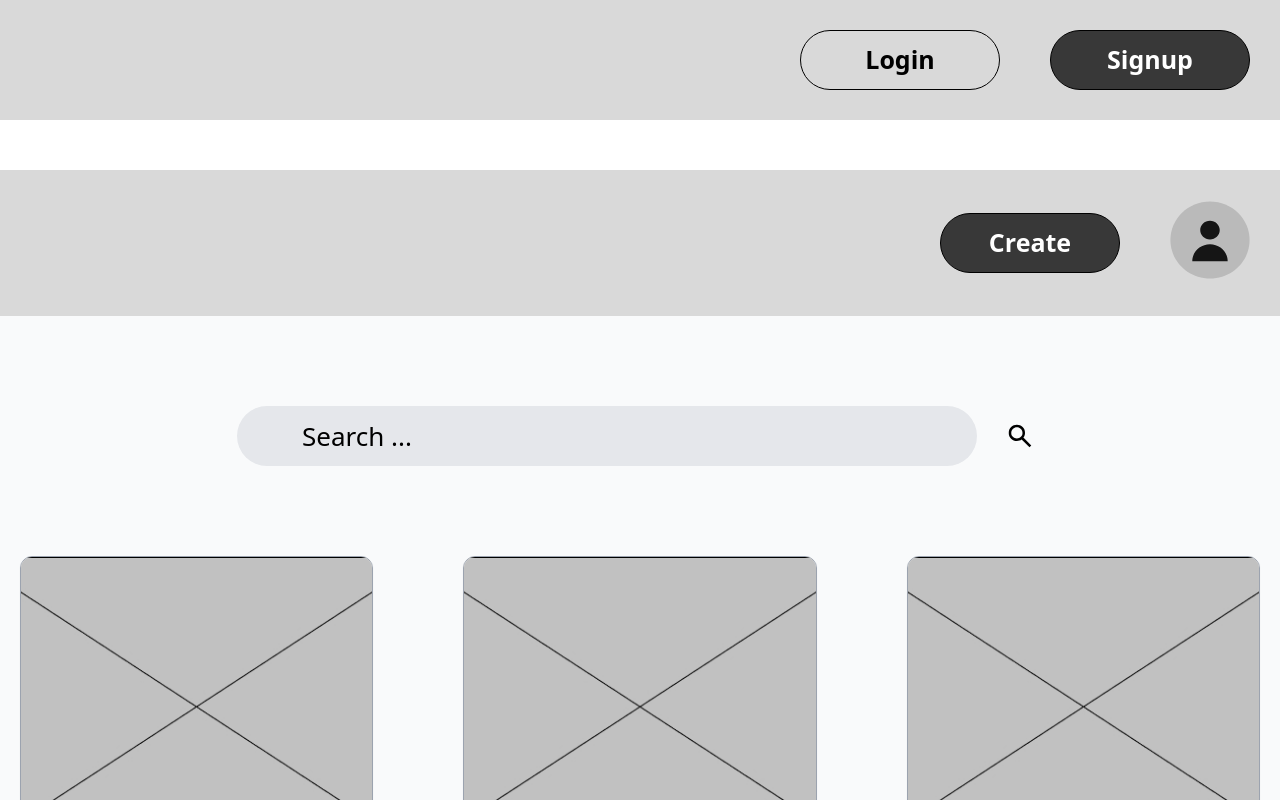
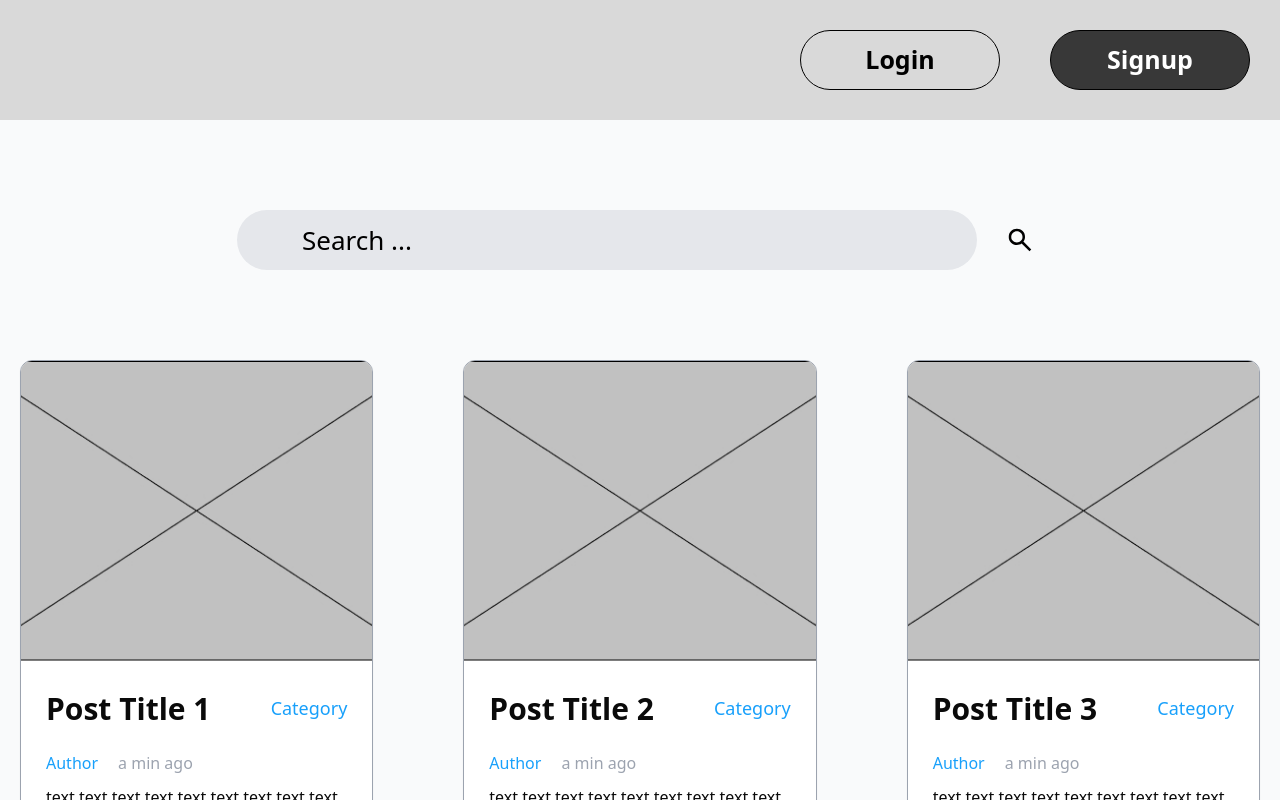
Before and after one commit to if-document/teamdev_21_1, a Next.js app: page / in a window 1280 px wide. Shown: the top 800 px of the page. Built offline with nearby package versions, Linux system fonts and the light colour scheme.

Commit message:
コードレビュー対応

```diff
--- a/src/app/layout.tsx
+++ b/src/app/layout.tsx
@@ -25,8 +25,8 @@ export default function RootLayout({
 }>) {
   return (
     <html lang="en">
-      <Header />
       <body className={`${geistSans.variable} ${geistMono.variable}`}>
+        <Header />
         {children}
       </body>
     </html>
--- a/src/components/header/Header.tsx
+++ b/src/components/header/Header.tsx
@@ -6,31 +6,14 @@ import Link from "next/link";
 
 export default function Header() {
   const [isOpen, setIsOpen] = useState(false);
+  // 認証機能ができたら消す
+  const [isAuthenticated, setIsAuthenticated] = useState(false);
 
   return (
-    <>
-      <header className="bg-[#D9D9D9]">
-        {/* 未認証 */}
-        <div className="max-w-[2055px] mx-auto py-[30px] px-[30px]">
-          <div className="flex justify-end items-center gap-x-[50px]">
-            <Link
-              className="flex justify-center items-center flex-col text-[25px] font-bold text-black border border-black w-[200px] rounded-full h-[60px] hover:opacity-70 transition duration-200 ease-in-out"
-              href="/login"
-            >
-              Login
-            </Link>
-            <Link
-              className="flex justify-center items-center flex-col text-[25px] font-bold text-white border border-black w-[200px] rounded-full h-[60px] bg-[#383838] hover:opacity-70 transition duration-200 ease-in-out"
-              href="/signup"
-            >
-              Signup
-            </Link>
-          </div>
-        </div>
-      </header>
-      <header className="bg-[#D9D9D9] mt-[50px]">
-        {/* 認証済 */}
-        <div className="max-w-[2055px] mx-auto py-[30px] px-[30px]">
+    <header className="bg-[#D9D9D9]">
+      <div className="max-w-[2055px] mx-auto py-[30px] px-[30px]">
+        {isAuthenticated ? (
+          // 認証済
           <div className="flex justify-end items-center gap-x-[50px]">
             <Link
               className="flex justify-center items-center flex-col text-[25px] font-bold text-white border border-black w-[180px] rounded-full h-[60px] bg-[#383838] hover:opacity-70 transition duration-200 ease-in-out"
@@ -64,8 +47,24 @@ export default function Header() {
               )}
             </div>
           </div>
-        </div>
-      </header>
-    </>
+        ) : (
+          // 未認証
+          <div className="flex justify-end items-center gap-x-[50px]">
+            <Link
+              className="flex justify-center items-center flex-col text-[25px] font-bold text-black border border-black w-[200px] rounded-full h-[60px] hover:opacity-70 transition duration-200 ease-in-out"
+              href="/login"
+            >
+              Login
+            </Link>
+            <Link
+              className="flex justify-center items-center flex-col text-[25px] font-bold text-white border border-black w-[200px] rounded-full h-[60px] bg-[#383838] hover:opacity-70 transition duration-200 ease-in-out"
+              href="/signup"
+            >
+              Signup
+            </Link>
+          </div>
+        )}
+      </div>
+    </header>
   );
 }
```
